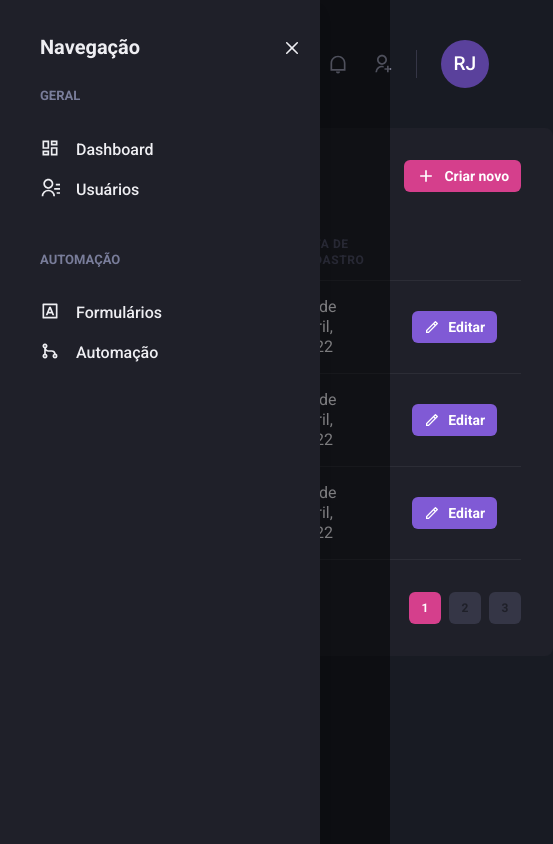
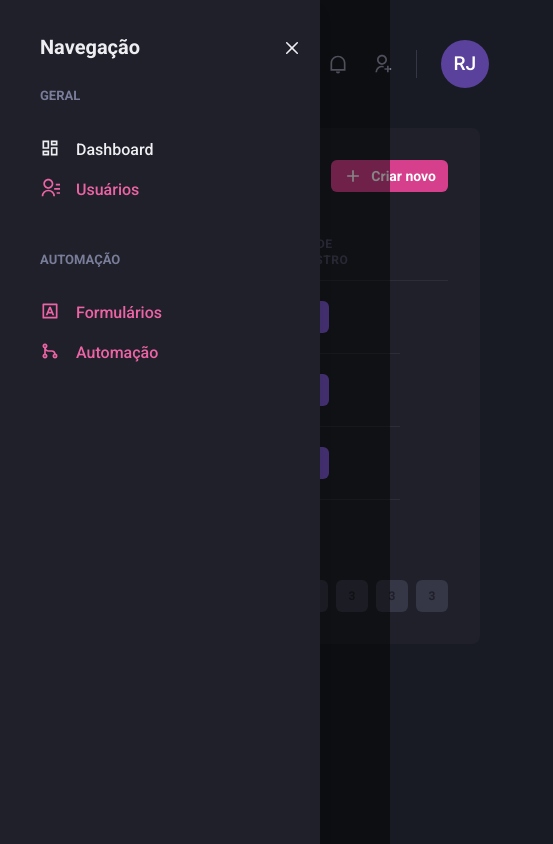
Before and after one commit to rafaeljunio/dashgo, a Next.js app: page /users in a window 390 px wide. Both pictures are taken after a click on the button "Open navigation". Shown: the whole page, 553 px wide, since content can reach past the window. Built offline with nearby package versions, Linux system fonts and the light colour scheme.

Commit message:
responsividade part 2

```diff
--- a/src/components/Pagination/index.tsx
+++ b/src/components/Pagination/index.tsx
@@ -4,7 +4,8 @@ import { PaginationItem } from "./PaginationItem";
 export function Pagination() {
   return (
     <Stack
-      direction="row"
+      direction={["column", "row"]}
+      spacing="6"
       mt="8"
       justify="space-between"
       align="center"
@@ -17,6 +18,13 @@ export function Pagination() {
         <PaginationItem number={1} isCurrent />
         <PaginationItem number={2} />
         <PaginationItem number={3} />
+        <PaginationItem number={3} />
+        <PaginationItem number={3} />
+        <PaginationItem number={3} />
+        <PaginationItem number={3} />
+        <PaginationItem number={3} />
+        <PaginationItem number={3} />
+        <PaginationItem number={3} />
       </Stack>
     </Stack>
   )
--- /dev/null
+++ b/src/components/Sidebar/ActiveLink.tsx
@@ -0,0 +1,37 @@
+import Link, { LinkProps } from "next/link";
+import { useRouter } from "next/router";
+import { cloneElement, ReactElement } from "react";
+
+interface ActiveLinkProps extends LinkProps {
+  // ReactElement precisa ser um componente react
+  children: ReactElement
+  shouldMatchExactHref?: boolean
+}
+
+export function ActiveLink({
+  children,
+  shouldMatchExactHref = false,
+  ...rest }: ActiveLinkProps) {
+  const { asPath } = useRouter()
+
+  let isActive = false;
+
+  if (shouldMatchExactHref && (asPath === rest.href || asPath === rest.as)) {
+    isActive = true;
+  }
+
+  // Explicação na aula 06 - Sinalizando link ativo
+  if (!shouldMatchExactHref && (asPath.startsWith(String(rest.href)) ||
+    asPath.startsWith(String(rest.as)))) {
+    isActive = true;
+  }
+
+  return (
+    <Link {...rest}>
+      {/* o cloneElement clona um elemento e faz modificaçoes */}
+      {cloneElement(children, {
+        color: isActive ? 'pink.400' : 'gray.50'
+      })}
+    </Link>
+  );
+}
--- a/src/components/Sidebar/NavLink.tsx
+++ b/src/components/Sidebar/NavLink.tsx
@@ -1,16 +1,22 @@
-import { Text, Icon, Link, LinkProps as ChackraLinkProps } from '@chakra-ui/react'
+import { Text, Icon, Link as ChakraLink, LinkProps as ChackraLinkProps } from '@chakra-ui/react'
+import Link from 'next/link';
 import { ElementType } from 'react';
+import { ActiveLink } from './ActiveLink';
 
 interface NavLinkProps extends ChackraLinkProps {
   icon: ElementType;
-  children: String;
+  children: string;
+  href: string;
 }
 
-export function NavLink({ icon, children, ...rest }: NavLinkProps) {
+export function NavLink({ icon, children, href, ...rest }: NavLinkProps) {
   return (
-    <Link display="flex" alignContent="center" {...rest}>
-      <Icon as={icon} fontSize="20" />
-      <Text ml="4" fontWeight="medium">{children}</Text>
-    </Link>
+    <ActiveLink href={href} passHref>
+      <ChakraLink display="flex" alignContent="center" {...rest}>
+        <Icon as={icon} fontSize="20" />
+        <Text ml="4" fontWeight="medium">{children}</Text>
+      </ChakraLink>
+    </ActiveLink>
+
   );
 }
--- a/src/components/Sidebar/SidebarNav.tsx
+++ b/src/components/Sidebar/SidebarNav.tsx
@@ -8,13 +8,13 @@ export function SidebarNav() {
     <Stack spacing="12" align="flex-start">
 
       <NavSection title="GERAL">
-        <NavLink icon={RiDashboardLine}>Dashboard </NavLink>
-        <NavLink icon={RiContactsLine}>Usuários</NavLink>
+        <NavLink icon={RiDashboardLine} href="/dashboard">Dashboard </NavLink>
+        <NavLink icon={RiContactsLine} href="/users">Usuários</NavLink>
       </NavSection>
 
       <NavSection title="AUTOMAÇÃO">
-        <NavLink icon={RiInputMethodLine}>Formulários </NavLink>
-        <NavLink icon={RiGitMergeLine}>Automação</NavLink>
+        <NavLink icon={RiInputMethodLine} href="/users">Formulários </NavLink>
+        <NavLink icon={RiGitMergeLine} href="/users">Automação</NavLink>
       </NavSection>
 
     </Stack>
--- a/src/pages/dashboard.tsx
+++ b/src/pages/dashboard.tsx
@@ -76,7 +76,7 @@ export default function Dashboard() {
 
         <SimpleGrid flex="1" gap="4" minChildWidth="320px" alignContent="flex-start">
           <Box
-            p="8"
+            p={["6", "8"]}
             bg="gray.800"
             borderRadius={8}
             pb="4"
--- a/src/pages/users/index.tsx
+++ b/src/pages/users/index.tsx
@@ -1,10 +1,17 @@
-import { Box, Button, Checkbox, Flex, Heading, Icon, Table, Tbody, Td, Th, Thead, Tr, Text } from "@chakra-ui/react";
+import { Box, Button, Checkbox, Flex, Heading, Icon, Table, Tbody, Td, Th, Thead, Tr, Text, useBreakpointValue } from "@chakra-ui/react";
+import Link from "next/link";
 import { RiAddLine, RiPencilLine } from "react-icons/ri";
 import { Header } from "../../components/Header";
 import { Pagination } from "../../components/Pagination";
 import { Sidebar } from "../../components/Sidebar";
 
 export default function UserList() {
+
+  const isWideVersion = useBreakpointValue({
+    base: false,
+    lg: true,
+  })
+
   return (
     <Box>
       <Header />
@@ -16,15 +23,17 @@ export default function UserList() {
           <Flex mb="8" justify="space-between" align="center">
             <Heading size="lg" fontWeight="normal">Usuários</Heading>
 
-            <Button as="a" size="sm" fontSize="sm" colorScheme="pink" leftIcon={<Icon as={RiAddLine} fontSize="20" />}  >
-              Criar novo
-            </Button>
+            <Link href="/users/create" passHref>
+              <Button as="a" size="sm" fontSize="sm" colorScheme="pink" leftIcon={<Icon as={RiAddLine} fontSize="20" />}  >
+                Criar novo
+              </Button>
+            </Link>
           </Flex>
 
           <Table colorScheme="whiteAlpha">
             <Thead>
               <Tr>
-                <Th px="6" color="gray.300" width="8">
+                <Th px={["4", "4", "6"]} color="gray.300" width="8">
                   <Checkbox colorScheme="pink" />
                 </Th>
                 <Th>Usuário</Th>
@@ -34,7 +43,7 @@ export default function UserList() {
             </Thead>
             <Tbody>
               <Tr>
-                <Td px="6">
+                <Td px={["4", "4", "6"]}>
                   <Checkbox colorScheme="pink" />
                 </Td>
                 <Td>
@@ -43,15 +52,15 @@ export default function UserList() {
                     <Text fontSize="sm" color="gray.300">user@email.com</Text>
                   </Box>
                 </Td>
-                <Td>04 de Abril, 2022</Td>
+                {isWideVersion && <Td>04 de Abril, 2022</Td>}
                 <Td>
                   <Button as="a" size="sm" fontSize="sm" colorScheme="purple" leftIcon={<Icon as={RiPencilLine} fontSize="16" />}  >
-                    Editar
+                    {isWideVersion ? 'Editar' : ''}
                   </Button>
                 </Td>
               </Tr>
               <Tr>
-                <Td px="6">
+                <Td px={["4", "4", "6"]}>
                   <Checkbox colorScheme="pink" />
                 </Td>
                 <Td>
@@ -60,15 +69,15 @@ export default function UserList() {
                     <Text fontSize="sm" color="gray.300">user@email.com</Text>
                   </Box>
                 </Td>
-                <Td>04 de Abril, 2022</Td>
+                {isWideVersion && <Td>04 de Abril, 2022</Td>}
                 <Td>
                   <Button as="a" size="sm" fontSize="sm" colorScheme="purple" leftIcon={<Icon as={RiPencilLine} fontSize="16" />}  >
-                    Editar
+                    {isWideVersion ? 'Editar' : ''}
                   </Button>
                 </Td>
               </Tr>
               <Tr>
-                <Td px="6">
+                <Td px={["4", "4", "6"]}>
                   <Checkbox colorScheme="pink" />
                 </Td>
                 <Td>
@@ -77,10 +86,10 @@ export default function UserList() {
                     <Text fontSize="sm" color="gray.300">user@email.com</Text>
                   </Box>
                 </Td>
-                <Td>04 de Abril, 2022</Td>
+                {isWideVersion && <Td>04 de Abril, 2022</Td>}
                 <Td>
                   <Button as="a" size="sm" fontSize="sm" colorScheme="purple" leftIcon={<Icon as={RiPencilLine} fontSize="16" />}  >
-                    Editar
+                    {isWideVersion ? 'Editar' : ''}
                   </Button>
                 </Td>
               </Tr>
```
Also changed, not shown: src/pages/users/create.tsx (+10 -5 lines).
